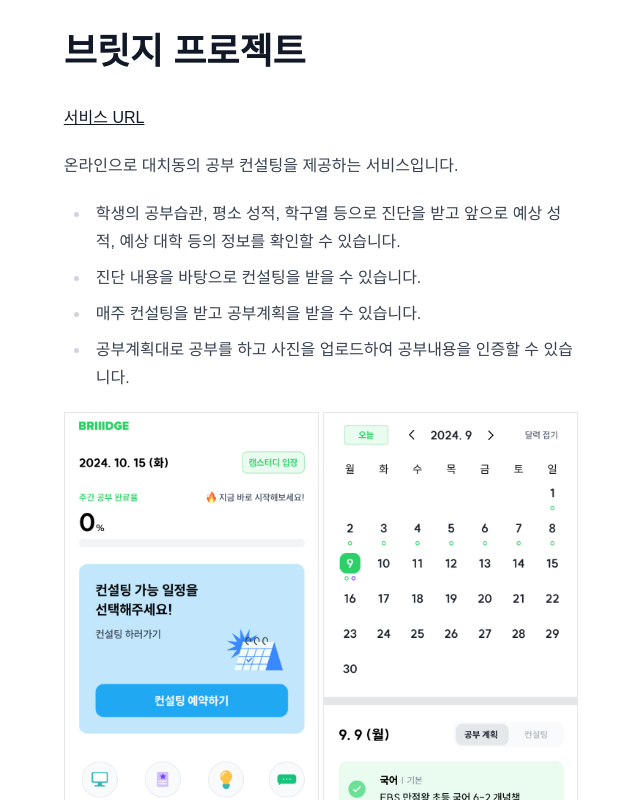
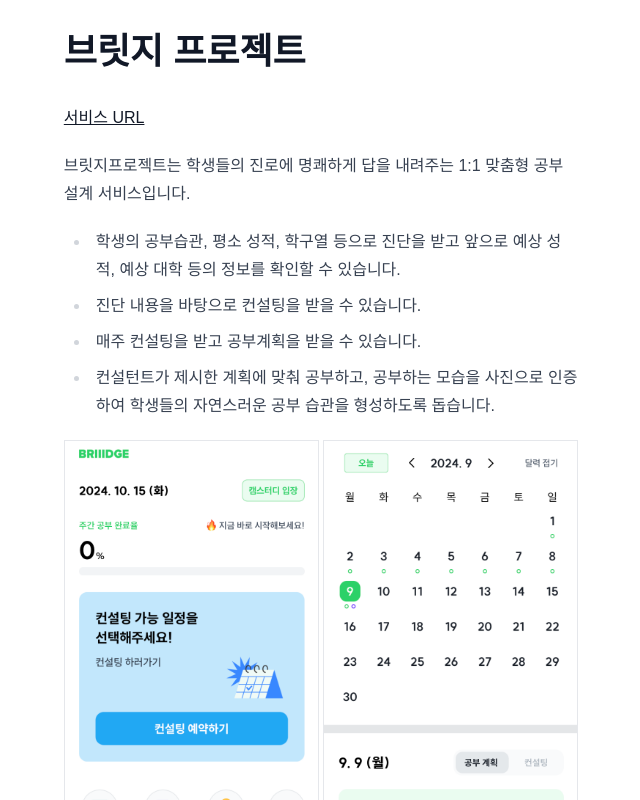
Before and after one commit to AMATEURTOSS/amateurtoss.github.io, a Next.js app: page /portfolios/4 in a window 1280 px wide. Shown: the top 800 px of the page, without its empty margins (319-959 px from the left). Built offline with nearby package versions, Linux system fonts and the light colour scheme; a web font is replaced by a local one.

Commit message:
update: 브릿지 프로젝트 설명 변경

```diff
--- a/src/app/portfolios/4/page.mdx
+++ b/src/app/portfolios/4/page.mdx
@@ -2,12 +2,12 @@
 
 [서비스 URL](https://briiidgeproject.com)
 
-온라인으로 대치동의 공부 컨설팅을 제공하는 서비스입니다.
+브릿지프로젝트는 학생들의 진로에 명쾌하게 답을 내려주는 1:1 맞춤형 공부 설계 서비스입니다.
 
 - 학생의 공부습관, 평소 성적, 학구열 등으로 진단을 받고 앞으로 예상 성적, 예상 대학 등의 정보를 확인할 수 있습니다.
 - 진단 내용을 바탕으로 컨설팅을 받을 수 있습니다.
 - 매주 컨설팅을 받고 공부계획을 받을 수 있습니다.
-- 공부계획대로 공부를 하고 사진을 업로드하여 공부내용을 인증할 수 있습니다.
+- 컨설턴트가 제시한 계획에 맞춰 공부하고, 공부하는 모습을 사진으로 인증하여 학생들의 자연스러운 공부 습관을 형성하도록 돕습니다.
 
 <div className='grid grid-cols-2 gap-1'>
   <img src='/portfolios/4/1.png' alt='메인 화면' className='border m-0' />
```
